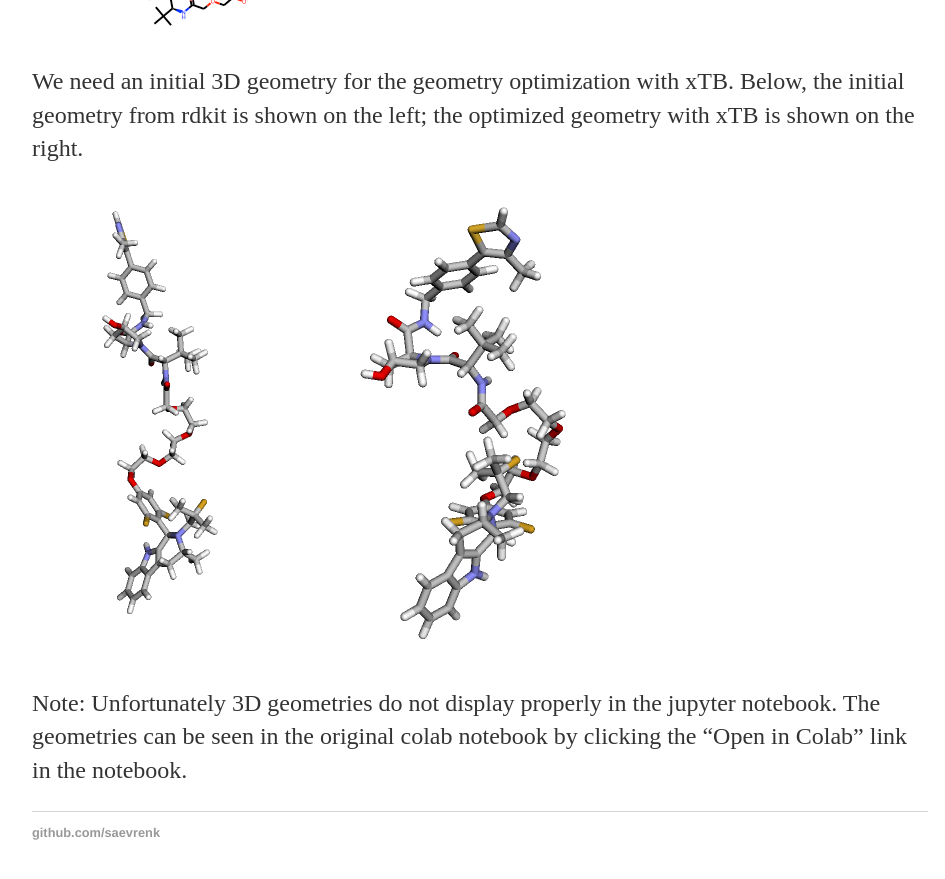
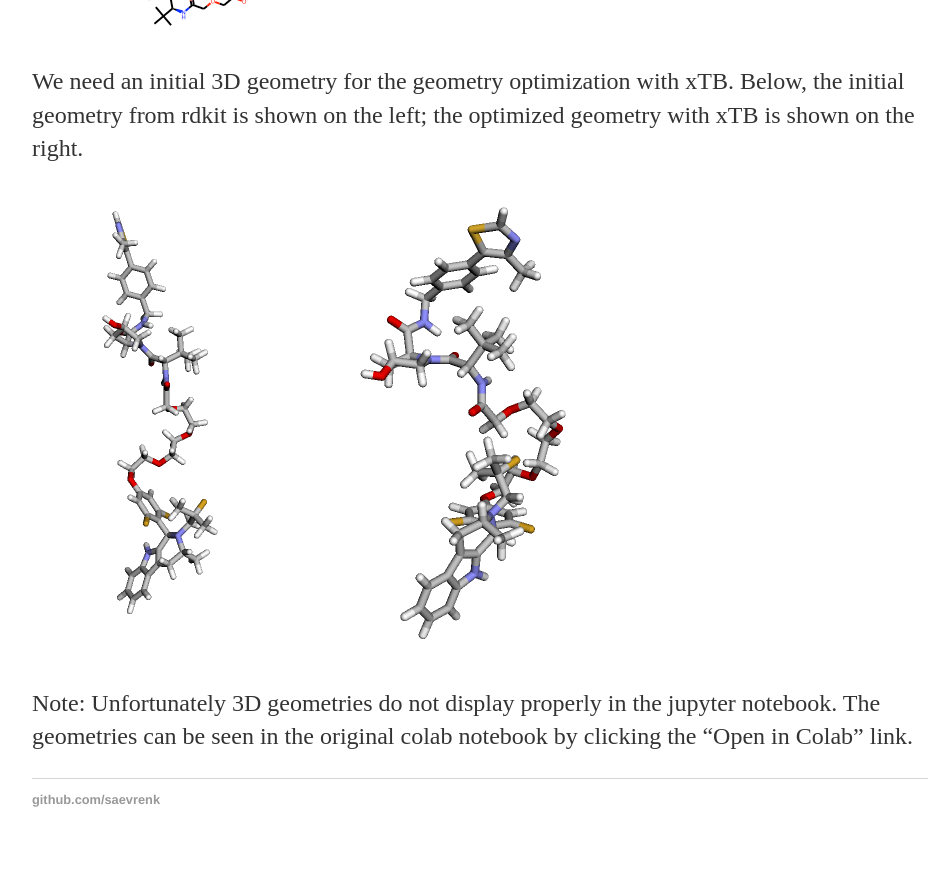
Before and after one commit to saevrenk/saevrenk.github.io, a Jekyll site: the page built from _posts/2022-06-22-chemistry-in-the-cloud.md, in a window 1280 px wide and 900 px high, scrolled down 1247 px. Shown: the top 879 px of the window, without its empty margins (160-1105 px from the left). Built offline with Jekyll 4.4.1, drawn with Linux system fonts in a browser that asks for light colours; our own code applies the rules of GitHub Pages for plain Markdown files.

Commit message:
Update 2022-06-22-chemistry-in-the-cloud.md

```diff
--- a/_posts/2022-06-22-chemistry-in-the-cloud.md
+++ b/_posts/2022-06-22-chemistry-in-the-cloud.md
@@ -30,4 +30,4 @@ We need an initial 3D geometry for the geometry optimization with xTB. Below, th
 
 ![protac 3d](/assets/protac_3d.png)
 
-Note: Unfortunately 3D geometries do not display properly in the jupyter notebook. The geometries can be seen in the original colab notebook by clicking the "Open in Colab" link in the notebook.
+Note: Unfortunately 3D geometries do not display properly in the jupyter notebook. The geometries can be seen in the original colab notebook by clicking the "Open in Colab" link.
```
